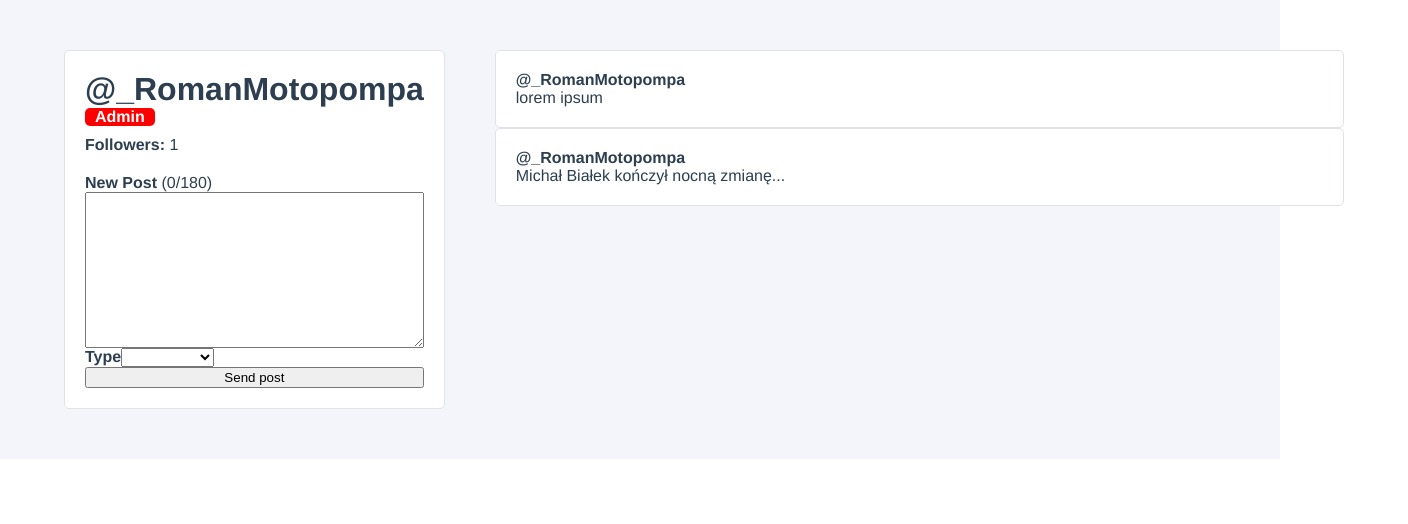
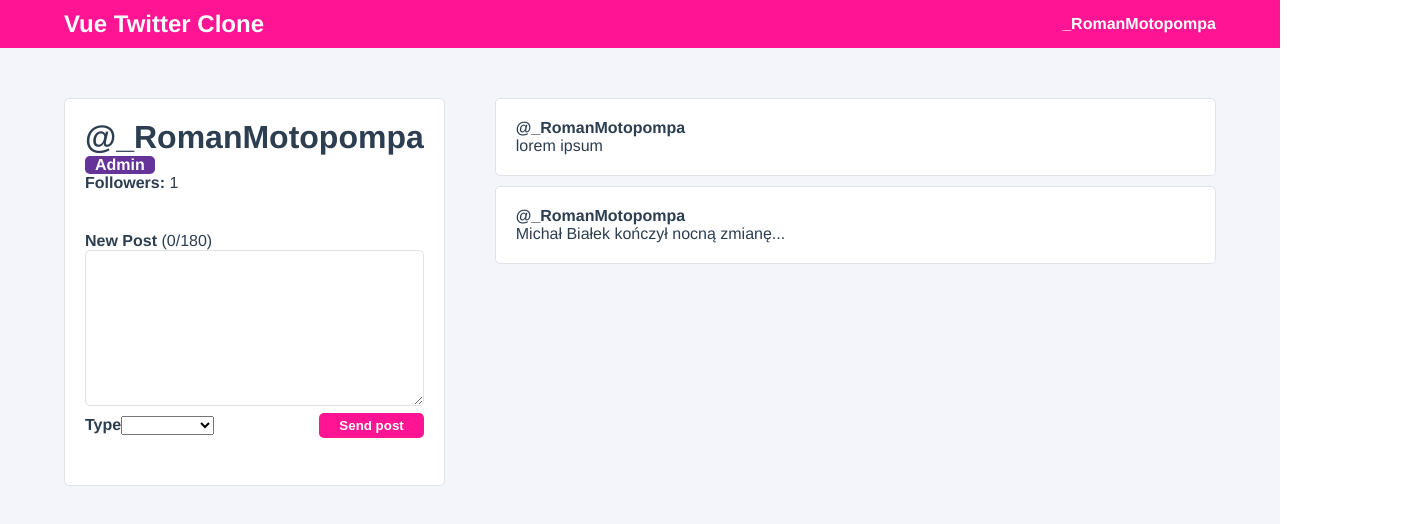
Before and after one commit to psswid/vue-twitter-clone, a Vue app: page / in a window 1280 px wide. Shown: the top 524 px of the page, 1408 px wide, since content can reach past the window. Built offline with nearby package versions, Linux system fonts and the light colour scheme.

Commit message:
refactor - split create post to new component

```diff
--- a/src/App.vue
+++ b/src/App.vue
@@ -1,5 +1,13 @@
 <template>
   <div id="app">
+    <nav>
+      <div class="navigation__logo">
+        Vue Twitter Clone
+      </div>
+      <div class="navigation__user">
+        {{ user.username }}
+      </div>
+    </nav>
     <UserProfile/>
   </div>
 </template>
@@ -12,6 +20,13 @@ export default {
   name: 'App',
   components: {
     UserProfile
+  },
+  data() {
+    return {
+      user: {
+        username: '_RomanMotopompa'
+      }
+    }
   }
 }
 </script>
@@ -22,6 +37,25 @@ export default {
   -webkit-font-smoothing: antialiased;
   -moz-osx-font-smoothing: grayscale;
   color: #2c3e50;
-  background-color: #f3f5fa;
+  min-height: 100vh;
+  background-color: #F3F5FA;
+
+  nav {
+    display: flex;
+    align-items: center;
+    justify-content: space-between;
+    padding: 10px 5%;
+    background-color: deeppink;
+    color: white;
+
+    .navigation__logo {
+      font-weight: bold;
+      font-size: 24px;
+    }
+
+    .navigation__user {
+      font-weight: bold;
+    }
+  }
 }
 </style>
--- /dev/null
+++ b/src/components/CreatePostPanel.vue
@@ -0,0 +1,97 @@
+<template>
+     <form action="" class="create-post-panel" @submit.prevent="createNewPost" :class="{ '--exceeded': newPostCharacterCount > 180 }">
+        <label for="newPost"><strong>New Post</strong> ({{ newPostCharacterCount }}/180)</label>
+        <textarea name="" id="newPost" cols="30" rows="10" v-model="newPostContent"></textarea>
+
+        <div class="create-post-panel__submit">
+            <div class="create-post-type">
+                <label for="newPostType"><strong>Type</strong></label>
+                <select name="" id="newPostType" v-model="selectedTPostType">
+                <option :value="option.value" v-for="(option, index) in postTypes" :key="index">
+                    {{ option.name }}
+                </option>
+                </select>
+            </div>
+            <button>
+                Send post
+            </button>
+        </div>
+    </form>
+</template>
+
+<script>
+export default {
+    name: 'CreatePostPanel',
+    data() {
+        return {
+            newPostContent: '',
+            selectedPostType: 'instant',
+
+            postTypes: [
+                {
+                    value: 'draft',
+                    name: 'Draft'
+                },
+                {
+                    value: 'instant',
+                    name: 'Instant Post'
+                },
+            ],
+        }
+    },
+    computed: {
+        newPostCharacterCount() {
+            return this.newPostContent.length;
+        }
+    },
+    methods: {
+        createNewPost() {
+            if (this.newPostContent && this.selectedPostType !== 'draft') {
+
+                /** Some axios backend post call */
+                this.$emit('add-post', this.newPostContent);
+                this.newPostContent = '';
+            }
+        }
+    },
+}
+</script>
+
+<style lang="scss" scoped>
+.create-post-panel {
+  margin-top: 20px;
+  padding: 20px 0;
+  display: flex;
+  flex-direction: column;
+  textarea {
+    border: 1px solid #DFE3E8;
+    border-radius: 5px;
+  }
+  .create-post-panel__submit {
+    display: flex;
+    justify-content: space-between;
+    .create-post-type {
+      padding: 10px 0;
+    }
+    button {
+      padding: 5px 20px;
+      margin: auto 0;
+      border-radius: 5px;
+      border: none;
+      background-color: deeppink;
+      color: white;
+      font-weight: bold;
+    }
+  }
+  &.--exceeded {
+    color: red;
+    border-color: red;
+    .create-post-panel__submit {
+      button {
+        background-color: red;
+        color: white;
+      }
+    }
+  }
+}
+</style>
--- a/src/components/PostElement.vue
+++ b/src/components/PostElement.vue
@@ -37,7 +37,7 @@ export default {
     padding: 20px;
     background-color: white;
     border-radius: 5px;
-    border: 1px solid #dfe3e8;
+    border: 1px solid #DFE3E8;
     box-sizing: border-box;
     cursor: pointer;
     transition: all 0.25s ease;
--- a/src/components/UserProfile.vue
+++ b/src/components/UserProfile.vue
@@ -9,22 +9,9 @@
             <div class="user-profile__follower-count">
                 <strong>Followers: </strong> {{ followers }}
             </div>
-            <form action="" class="user-profile__create-post" @submit.prevent="createNewPost" :class="{ '--exceeded': newPostCharacterCount > 180 }">
-              <label for="newPost"><strong>New Post</strong> ({{ newPostCharacterCount }}/180)</label>
-              <textarea name="" id="newPost" cols="30" rows="10" v-model="newPostContent"></textarea>
-
-              <div class="user-profile__create-post-type">
-                <label for="newPostType"><strong>Type</strong></label>
-                <select name="" id="newPostType" v-model="selectedTPostType">
-                  <option :value="option.value" v-for="(option, index) in postTypes" :key="index">
-                    {{ option.name }}
-                  </option>
-                </select>
-              </div>
-              <button>
-                Send post
-              </button>
-            </form>
+           <CreatePostPanel
+              @add-post="addPost"
+           />
         </div>
         <div class="user-profile__posts-wrapper">
           <PostElement
@@ -42,27 +29,16 @@
 <script>
 
 import PostElement from './PostElement';
+import CreatePostPanel from './CreatePostPanel'
 
 export default {
   name: 'UserProfile',
   components: {
-    PostElement
+    PostElement,
+    CreatePostPanel
   },
   data() {
     return {
-      newPostContent: '',
-      selectedPostType: 'instant',
-
-      postTypes: [
-        {
-          value: 'draft',
-          name: 'Draft'
-        },
-        {
-          value: 'instant',
-          name: 'Instant Post'
-        },
-      ],
       followers: 0,
       user: {
         id: 1,
@@ -98,9 +74,7 @@ export default {
     fullName() {
       return `${this.user.firstName} ${this.user.lastName}`
     },
-    newPostCharacterCount() {
-      return this.newPostContent.length;
-    }
+
   },
   methods: {
     followUser(){
@@ -113,16 +87,13 @@ export default {
        */
       console.log(`Favorited post #${id}`);
     },
-    createNewPost() {
-      if (this.newPostContent && this.selectedPostType !== 'draft') {
-
+    addPost(newPostContent) {
+        console.log(newPostContent)
         /** Some axios backend post call */
         this.user.posts.unshift({
           id: this.user.posts.length + 1,
-          content: this.newPostContent
+          content: newPostContent
         })
-        this.newPostContent = '';
-      }
       }
   },
   mounted() {
@@ -135,62 +106,36 @@ export default {
 .user-profile {
   display: grid;
   grid-template-columns: 1fr 3fr;
-    width: 100%;
+  grid-gap: 50px;
   padding: 50px 5%;
 
   .user-profile__user-panel {
     display: flex;
     flex-direction: column;
-      margin-right: 50px;
     padding: 20px;
     background-color: white;
     border-radius: 5px;
-      border: 1px solid #dfe3e8;
-
+    border: 1px solid #DFE3E8;
+    margin-bottom: auto;
 
     h1 {
       margin: 0;
     }
 
     .user-profile__admin-badge {
-        background: red;
+      background: rebeccapurple;
       color: white;
       border-radius: 5px;
       margin-right: auto;
       padding: 0 10px;
       font-weight: bold;
-        margin-bottom: 10px;
-      }
-
-      .user-profile__create-post {
-        padding-top: 20px;
-        display: flex;
-        flex-direction: column;
-
-        &.--exceeded {
-          color: red;
-          border-color: red;
-
-          button {
-            background-color: red;
-            border: none;
-            color: white;
-
-          }
     }
   }
 
-
-    .user-profile__create-wrapper {
+  .user-profile__posts-wrapper {
     display: grid;
     grid-gap: 10px;
+    margin-bottom: auto;
   }
 }
-}
-
-
-
-
-
-
 </style>
```
Also changed, not shown: src/assets/users.json (added, +43 -0 lines). Lines whose indentation alone changed are shown as unchanged.
